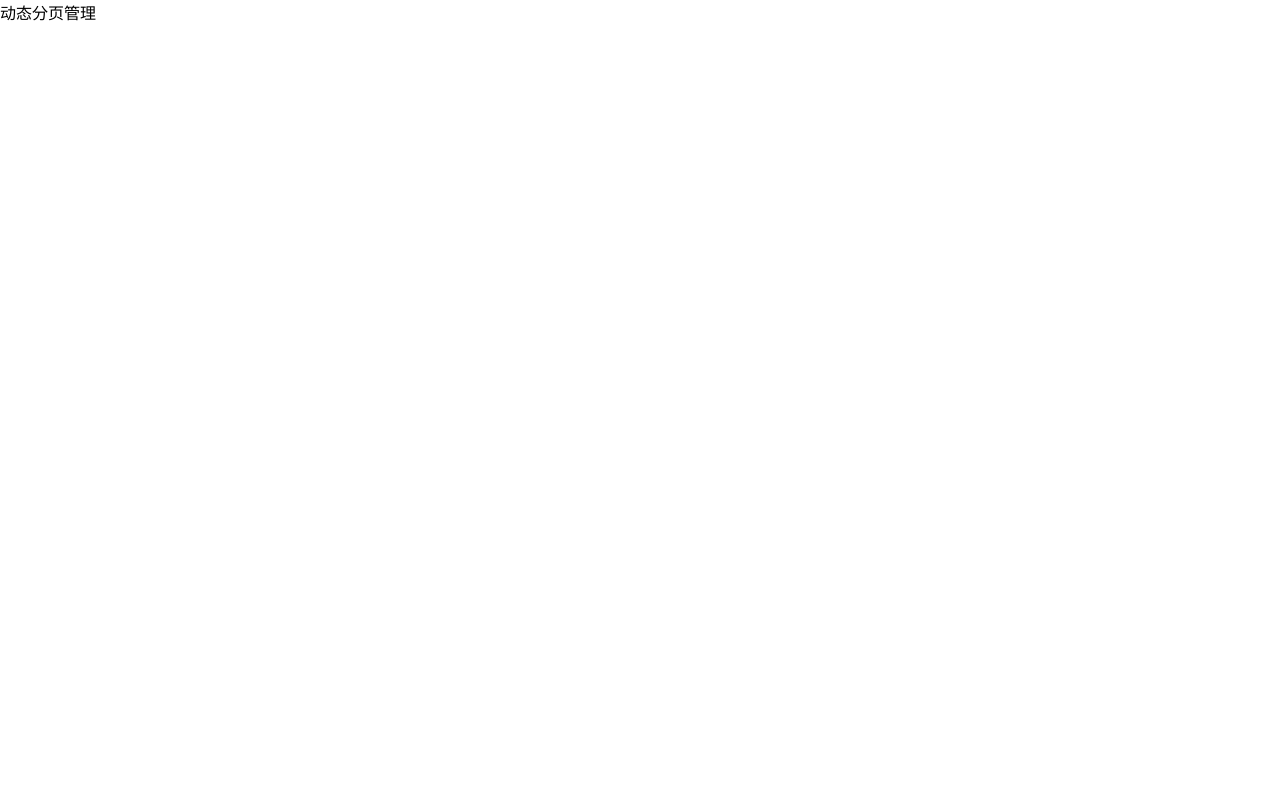
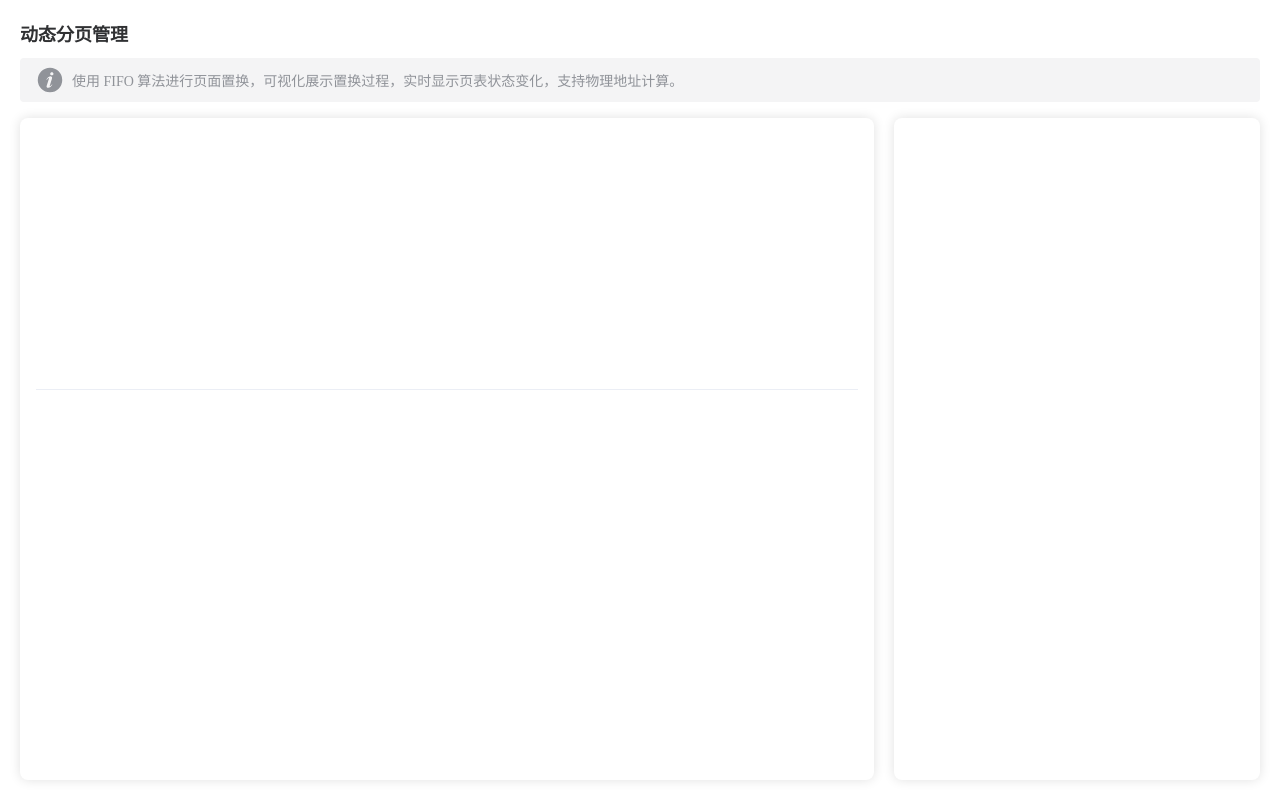
Before and after one commit to Solomon-He/Dynamic-partition-and-paging-memory-management, a Vue app: page /paging in a window 1280 px wide. Built offline with nearby package versions, Linux system fonts and the light colour scheme.

Commit message:
✨ feat: 初步完成分页管理页面搭建

```diff
--- a/src/views/paging/PagingView.vue
+++ b/src/views/paging/PagingView.vue
@@ -1,5 +1,138 @@
-<script setup></script>
+<script setup>
+import PageVisualization from './components/PageVisualization.vue'
+import PageTable from './components/PageTable.vue'
+import ControlPanel from './components/ControlPanel.vue'
+</script>
 
 <template>
-  <div>动态分页管理</div>
+  <div class="page-container">
+    <!-- 页面标题区域 -->
+    <div class="page-header">
+      <h2>动态分页管理</h2>
+      <div class="description">
+        <el-alert type="info" :closable="false" show-icon>
+          <template #default>
+            使用 FIFO 算法进行页面置换，可视化展示置换过程，实时显示页表状态变化，支持物理地址计算。
+          </template>
+        </el-alert>
+      </div>
+    </div>
+
+    <!-- 主要内容区域 -->
+    <div class="page-content">
+      <!-- 左侧：页面可视化和页表在同一个卡片中 -->
+      <div class="left-section">
+        <div class="card">
+          <div class="visualization-container">
+            <PageVisualization />
+          </div>
+          <div class="divider"></div>
+          <div class="table-container">
+            <PageTable />
+          </div>
+        </div>
+      </div>
+
+      <!-- 右侧：控制面板 -->
+      <div class="right-section">
+        <div class="card">
+          <ControlPanel />
+        </div>
+      </div>
+    </div>
+  </div>
 </template>
+
+<style lang="scss" scoped>
+.page-container {
+  height: 100vh;
+  padding: 20px;
+  display: flex;
+  flex-direction: column;
+  gap: 16px;
+  background-color: var(--el-bg-color);
+  box-sizing: border-box;
+
+  .page-header {
+    flex-shrink: 0;
+
+    h2 {
+      margin: 0 0 12px;
+      font-size: 18px;
+      font-weight: 600;
+      color: var(--el-text-color-primary);
+    }
+
+    .description {
+      :deep(.el-alert) {
+        padding: 8px 16px;
+
+        .el-alert__content {
+          flex: 1;
+          padding: 0;
+          font-size: 13px;
+          color: var(--el-text-color-regular);
+        }
+
+        .el-alert__icon {
+          margin-right: 8px;
+        }
+      }
+    }
+  }
+
+  .page-content {
+    flex: 1;
+    display: flex;
+    gap: 20px;
+    min-height: 0;
+
+    .left-section {
+      flex: 7;
+      min-height: 0;
+      display: flex;
+      flex-direction: column;
+    }
+
+    .right-section {
+      flex: 3;
+      min-height: 0;
+      display: flex;
+      flex-direction: column;
+    }
+
+    .card {
+      flex: 1;
+      background-color: var(--el-bg-color-overlay);
+      border-radius: 8px;
+      box-shadow: var(--el-box-shadow-light);
+      padding: 16px;
+      display: flex;
+      flex-direction: column;
+      min-height: 0;
+    }
+
+    .left-section .card {
+      .visualization-container {
+        flex: 2;
+        min-height: 0;
+      }
+
+      .divider {
+        height: 1px;
+        background-color: var(--el-border-color-lighter);
+        margin: 16px 0;
+      }
+
+      .table-container {
+        flex: 3;
+        min-height: 0;
+      }
+    }
+
+    .right-section .card {
+      overflow: hidden; // 确保内容不会溢出
+    }
+  }
+}
+</style>
--- /dev/null
+++ b/src/views/paging/components/ControlPanel.vue
@@ -0,0 +1,5 @@
+<script setup></script>
+
+<template>
+  <div></div>
+</template>
--- /dev/null
+++ b/src/views/paging/components/PageTable.vue
@@ -0,0 +1,5 @@
+<script setup></script>
+
+<template>
+  <div></div>
+</template>
--- /dev/null
+++ b/src/views/paging/components/PageVisualization.vue
@@ -0,0 +1,5 @@
+<script setup></script>
+
+<template>
+  <div></div>
+</template>
```
